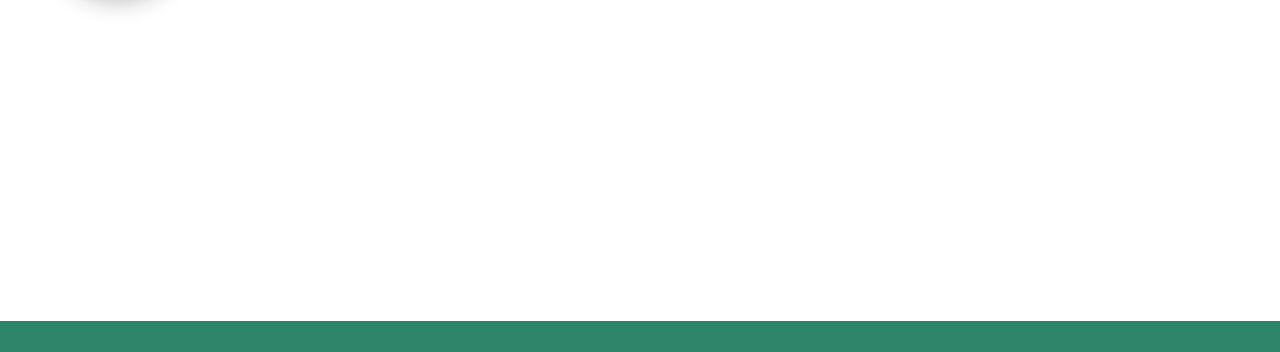
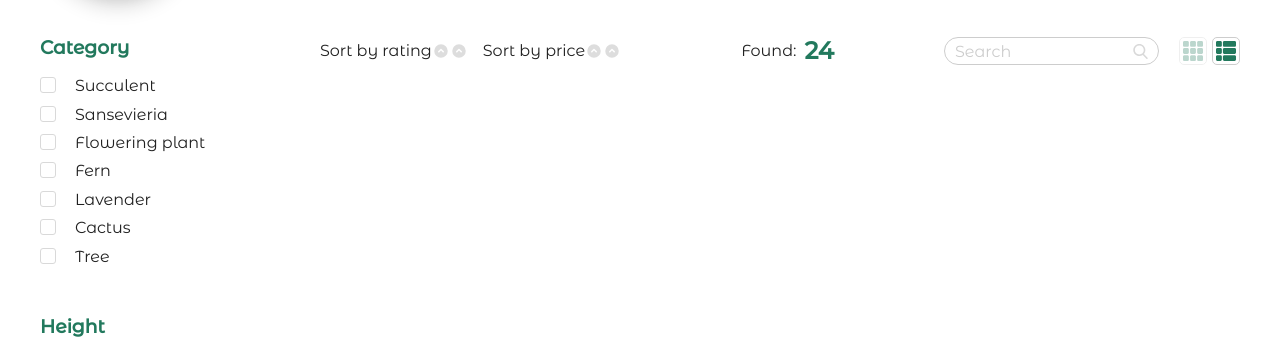
Before and after one commit to lexarudak/online-store, a website built with webpack: page src/index.html in a window 1280 px wide. Shown: the part 198-550 px from the top of the page. Built offline with nearby package versions, Linux system fonts and the light colour scheme.

Commit message:
feat: add app.ts and page classes

```diff
--- a/src/index.html
+++ b/src/index.html
@@ -33,7 +33,7 @@
       </div>
     </header>
     <main class="main">
-      <div class="main__container container" id="page-сontainer">
+      <div class="main__container container" id="page-container">
       </div>
     </main>
     <footer id="contacts" class="footer">
--- a/src/index.ts
+++ b/src/index.ts
@@ -1,3 +1,7 @@
 import './index.html';
 import './index.scss';
+import App from './ts/app';
 console.log('Hello World!');
+
+const app = new App();
+app.start();
--- /dev/null
+++ b/src/ts/app.ts
@@ -0,0 +1,15 @@
+import CatalogPage from './pages/catalog-page';
+
+class App {
+  private catalogPage: CatalogPage;
+
+  constructor() {
+    this.catalogPage = new CatalogPage();
+  }
+
+  start() {
+    this.catalogPage.draw();
+  }
+}
+
+export default App;
--- /dev/null
+++ b/src/ts/pages/catalog-page.ts
@@ -0,0 +1,10 @@
+import Page from './page';
+
+class CatalogPage extends Page {
+  constructor() {
+    super('catalog');
+    console.log(this.id);
+  }
+}
+
+export default CatalogPage;
--- /dev/null
+++ b/src/ts/pages/page.ts
@@ -0,0 +1,27 @@
+class Page {
+  protected id: string;
+  protected container: HTMLElement | null;
+
+  constructor(id: string) {
+    this.container = document.getElementById('page-container');
+    this.id = id;
+  }
+  protected makePage() {
+    const template = document.getElementById(this.id);
+    if (template instanceof HTMLTemplateElement && this.container) {
+      const newPage = template.content.cloneNode(true);
+      return newPage;
+    }
+    return null;
+  }
+  draw() {
+    const page = this.makePage();
+    if (page && this.container) {
+      this.container.innerHTML = '';
+      this.container.append(page);
+      console.log(page);
+    }
+  }
+}
+
+export default Page;
```
Also changed, not shown: src/ts/pages/cart-page.ts (added, +10 -0 lines).
